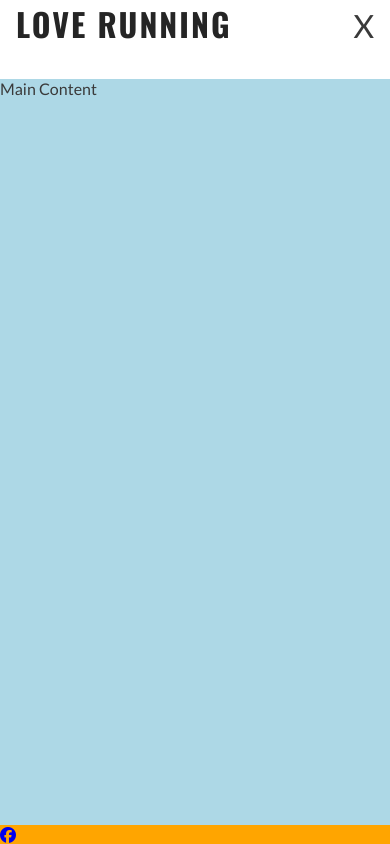
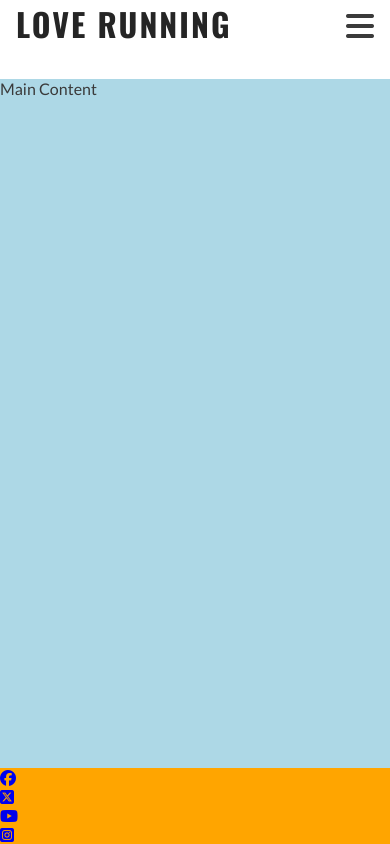
Before and after one commit to mikael-johnsson/love-running, a plain HTML site: page index.html in a window 390 px wide. Drawn offline with nearby package versions, Linux system fonts and the light colour scheme.

Commit message:
add more logos to footer, changed logo for nav bar

```diff
--- a/index.html
+++ b/index.html
@@ -23,7 +23,9 @@
             <h1 id="logo">Love Running</h1>
         </a>
         <input type="checkbox" id="nav-toggle" name="nav-toggle">
-        <label for="nav-toggle" class="nav-toggle-label">X</label>
+        <label for="nav-toggle" class="nav-toggle-label">
+            <i class="fa-solid fa-bars"></i>
+        </label>
         <nav>
             <ul id="menu">
                 <li>
@@ -48,8 +50,9 @@
     <footer>
         <ul>
             <li><a href="https://www.facebook.com/" target="_blank" rel="noopener" aria-label="Visit our facebook-page, opens in a new tab"><i class="fa-brands fa-facebook"></i></a></li>
-
-
+            <li><a href="https://www.twitter.com/" target="_blank" rel="noopener" aria-label="Visit our twitter-page, opens in a new tab"><i class="fa-brands fa-square-x-twitter"></i></a></li>
+            <li><a href="https://www.youtube.com/" target="_blank" rel="noopener" aria-label="Visit our youtube-page, opens in a new tab"><i class="fa-brands fa-youtube"></i></a></li>
+            <li><a href="https://www.instagram.com/" target="_blank" rel="noopener" aria-label="Visit our instagram-page, opens in a new tab"><i class="fa-brands fa-square-instagram"></i></a></li>
 
         </ul>
 
```
